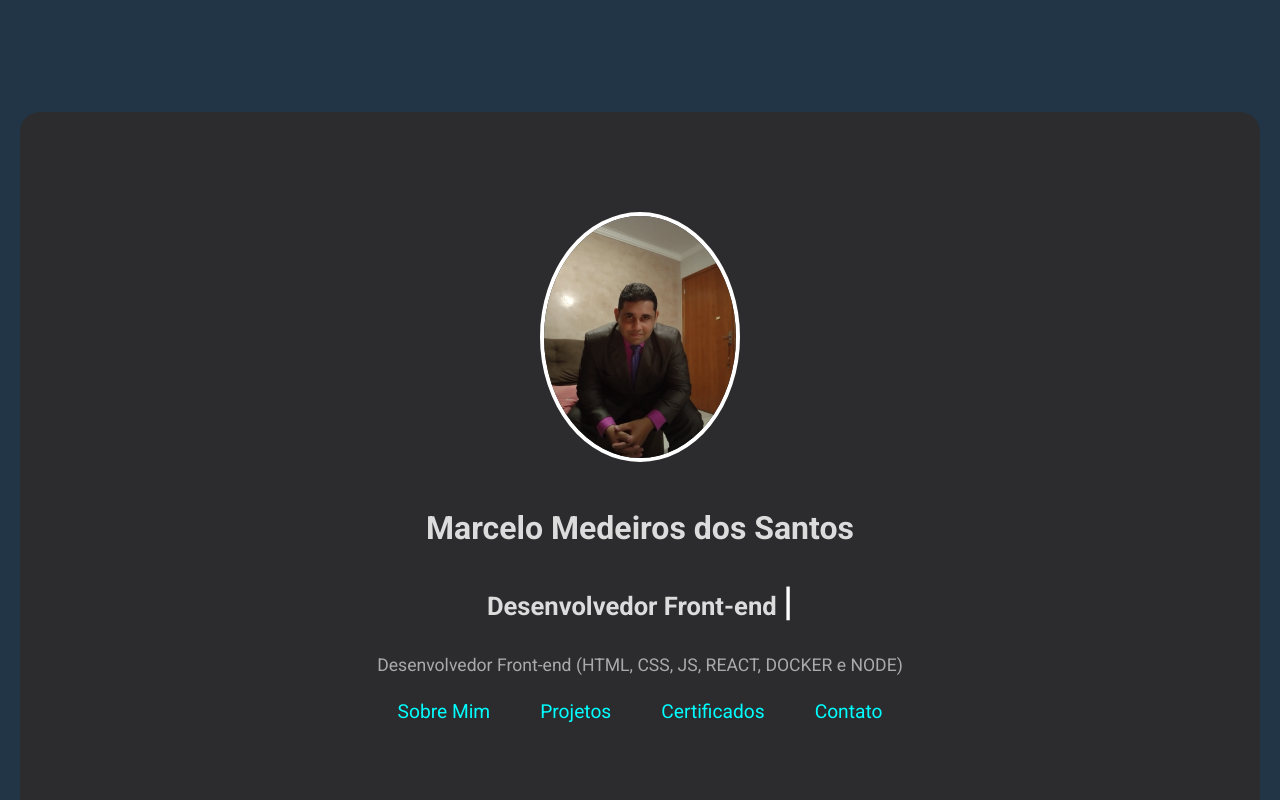
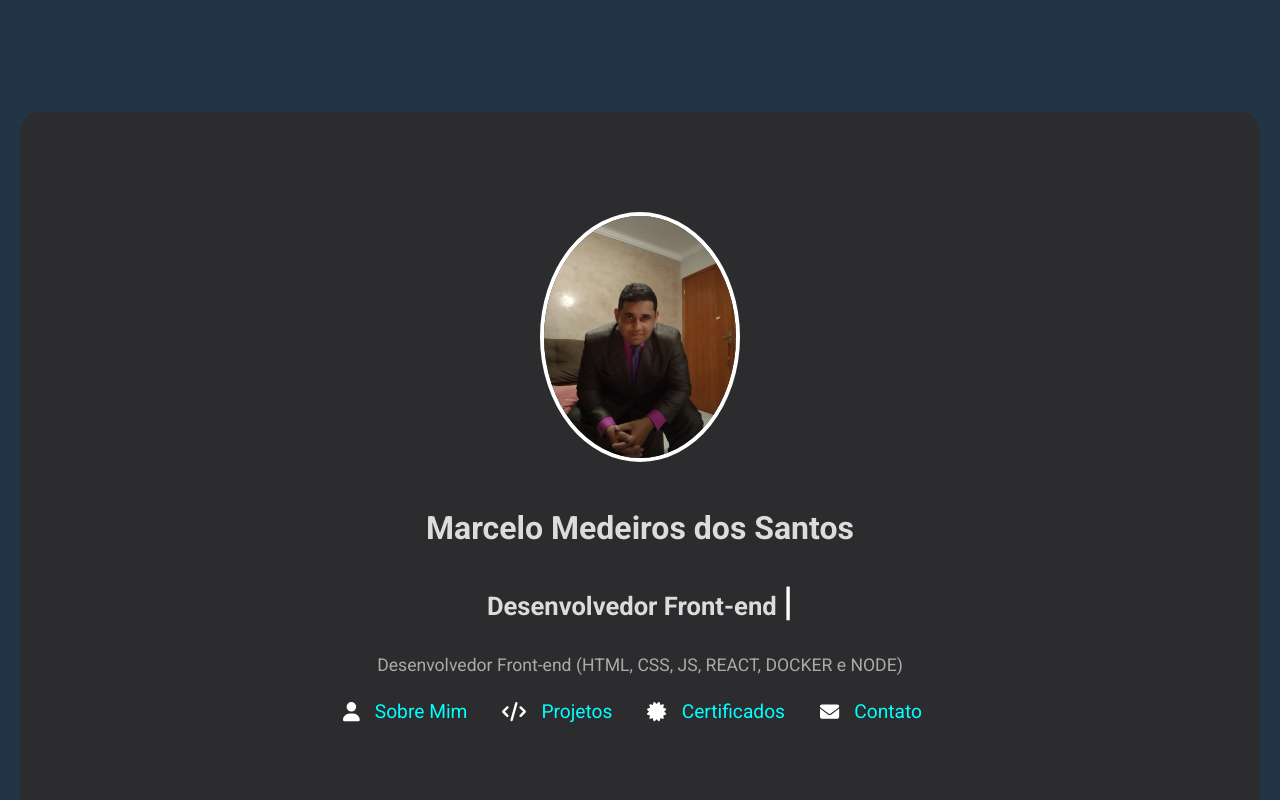
Before and after one commit to MarceloMederi/Portifolio, a React (Vite) app in the folder Portifolio/: page / in a window 1280 px wide. Shown: the top 800 px of the page. Built offline with nearby package versions, Linux system fonts and the light colour scheme.

Commit message:
Feito a alteração na pagina Header.jsx. Colocado os icones em cada sessão 'Sobre mim, Projetos, Certificados e Contato', para uma melhor visualização

```diff
--- a/Portifolio/src/components/Header.jsx
+++ b/Portifolio/src/components/Header.jsx
@@ -1,6 +1,9 @@
 import React, { useEffect } from 'react';
 import './styles/Header.css';
 import Typed from 'typed.js'; // Importando a biblioteca Typed.js
+import { FontAwesomeIcon } from '@fortawesome/react-fontawesome';
+import { faUser, faCode, faCertificate, faEnvelope } from '@fortawesome/free-solid-svg-icons';
+
 
 const Header = () => {
     useEffect(() => {
@@ -31,7 +34,9 @@ const Header = () => {
 
     return (
         <header>
+
             <section className="ini-container">
+
                 <div className="header-content">
                     <img className='profile-photo' src="Perfil/Perfil.jpg" alt="Foto do perfil do Desenvolvedor" />
                     <p className="name-content">Marcelo Medeiros dos Santos</p>
@@ -43,13 +48,33 @@ const Header = () => {
 
                 <nav>
                     <ul>
-                        <li><a href="#Introduction">Sobre Mim</a></li>
-                        <li><a href="#Developments">Projetos</a></li>
-                        <li><a href="#Certificates">Certificados</a></li>
-                        <li><a href="#Contact">Contato</a></li>
+
+                        <li>
+                            <FontAwesomeIcon icon={faUser} />
+                            <a href="#Introduction">Sobre Mim</a>
+                        </li>
+
+                        <li>
+                            <FontAwesomeIcon icon={faCode} />
+                            <a href="#Developments">Projetos</a>
+                        </li>
+
+                        <li>
+                            <FontAwesomeIcon icon={faCertificate} />
+                            <a href="#Certificates">Certificados</a>
+                        </li>
+
+                        <li>
+                            <FontAwesomeIcon icon={faEnvelope} />
+                            <a href="#Contact">Contato</a>
+                        </li>
+
                     </ul>
+
                 </nav>
+
             </section>
+
         </header>
     );
 };
```
